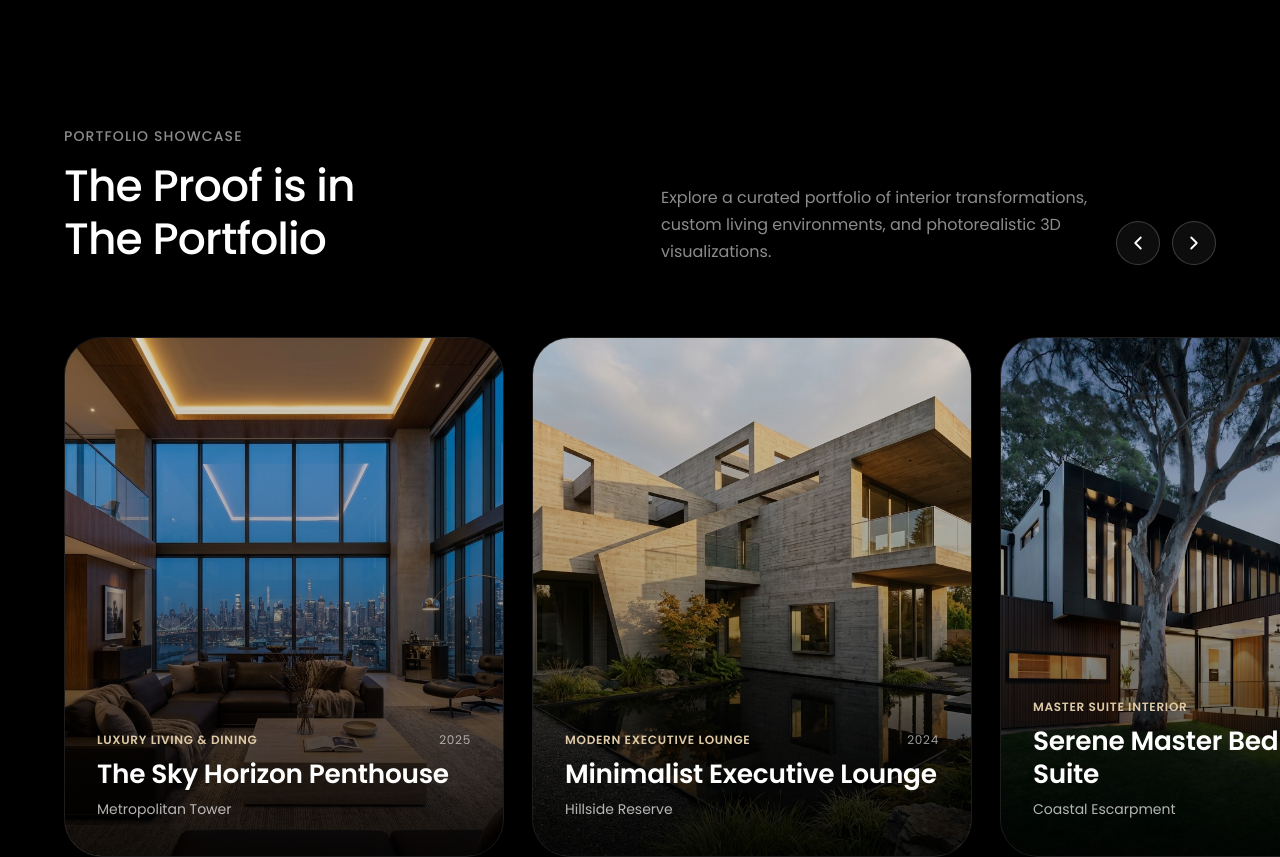
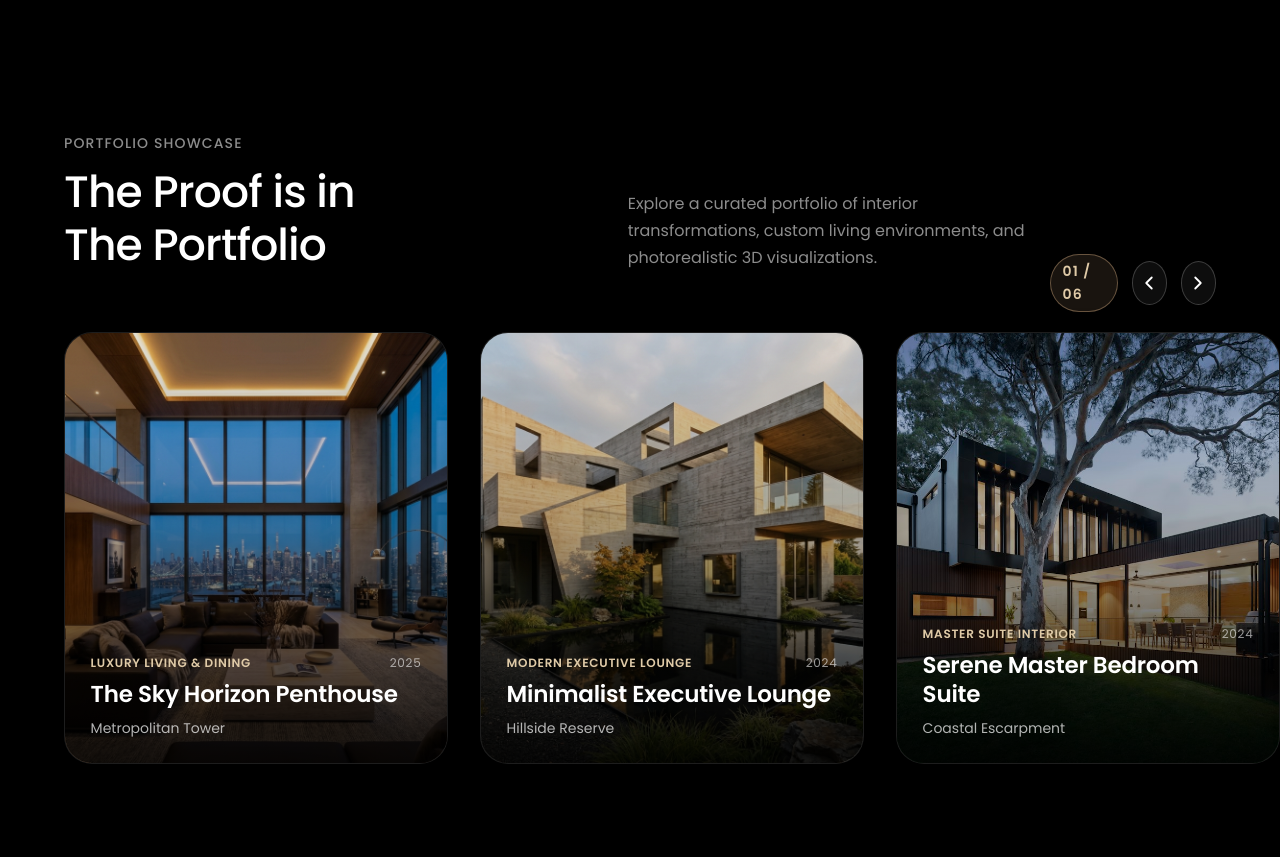
Before and after one commit to soumyamehta21/jagdish-narigara-portfolio-website, a React (Vite) app: page / in a window 1280 px wide. Shown: the part 4680-5537 px from the top of the page. Built offline with nearby package versions, Linux system fonts and the light colour scheme.

Commit message:
Convert portfolio gallery to sticky trackpad-driven horizontal scroll with exit on completion

```diff
--- a/src/components/sections/ProjectsGallery.module.css
+++ b/src/components/sections/ProjectsGallery.module.css
@@ -1,15 +1,29 @@
-.projectsSection {
+.stickySection {
   background-color: var(--color-bg-primary);
   width: 100%;
-  padding-top: var(--spacing-section-y);
-  padding-bottom: clamp(4rem, 7vw, 6.5rem);
+  position: relative;
+}
+
+.stickyWrapper {
+  position: sticky;
+  top: 0;
+  width: 100%;
+  height: 100vh;
+  max-height: 100vh;
   overflow: hidden;
+  display: flex;
+  flex-direction: column;
+  justify-content: center;
+  padding: clamp(1rem, 3vh, 2.5rem) 0;
+  box-sizing: border-box;
 }
 
 .container {
   max-width: var(--container-max-width);
+  width: 100%;
   margin: 0 auto;
   padding: 0 var(--spacing-section-x);
+  box-sizing: border-box;
 }
 
 .headerWrapper {
@@ -17,12 +31,25 @@
   justify-content: space-between;
   align-items: flex-end;
   position: relative;
+  margin-bottom: clamp(1rem, 2.5vh, 2rem);
 }
 
 .navControls {
   display: flex;
-  gap: 0.75rem;
-  margin-bottom: 2.5rem;
+  align-items: center;
+  gap: 0.85rem;
+}
+
+.slideCounter {
+  font-family: var(--font-primary);
+  font-size: var(--text-sm);
+  font-weight: 600;
+  letter-spacing: 0.08em;
+  color: var(--accent-interior-light);
+  background: var(--accent-interior-bg);
+  border: 1px solid var(--accent-interior-border);
+  padding: 0.35rem 0.75rem;
+  border-radius: 9999px;
 }
 
 .controlBtn {
@@ -48,40 +75,36 @@
   transform: scale(1.05);
 }
 
-.galleryWrapper {
+.galleryViewport {
   width: 100%;
-  position: relative;
-  margin-top: 1rem;
+  overflow: visible;
 }
 
 .horizontalTrack {
   display: flex;
-  gap: 1.75rem;
-  overflow-x: auto;
-  -webkit-overflow-scrolling: touch;
-  padding: 1rem var(--spacing-section-x) 2rem;
-  scrollbar-width: none; /* Firefox */
-}
-
-.horizontalTrack::-webkit-scrollbar {
-  display: none; /* Chrome, Safari */
+  gap: 2rem;
+  padding-left: max(var(--spacing-section-x), calc((100vw - var(--container-max-width)) / 2 + var(--spacing-section-x)));
+  padding-right: max(var(--spacing-section-x), calc((100vw - var(--container-max-width)) / 2 + var(--spacing-section-x)));
+  will-change: transform;
+  transition: transform 0.04s ease-out;
 }
 
 .projectCard {
-  flex: 0 0 440px;
-  height: 520px;
-  border-radius: var(--radius-pill);
+  flex: 0 0 clamp(340px, 30vw, 440px);
+  height: clamp(380px, 54vh, 500px);
+  border-radius: var(--radius-xl);
   overflow: hidden;
   position: relative;
   background-color: var(--color-bg-secondary);
   border: 1px solid rgba(255, 255, 255, 0.08);
-  box-shadow: 0 15px 35px rgba(0, 0, 0, 0.4);
-  transition: transform var(--transition-smooth), border-color var(--transition-smooth);
+  box-shadow: 0 15px 35px rgba(0, 0, 0, 0.45);
+  transition: transform var(--transition-smooth), border-color var(--transition-smooth), box-shadow var(--transition-smooth);
 }
 
 .projectCard:hover {
   transform: translateY(-6px);
   border-color: rgba(255, 255, 255, 0.25);
+  box-shadow: 0 20px 45px rgba(0, 0, 0, 0.6);
 }
 
 .cardInner {
@@ -99,7 +122,7 @@
 }
 
 .projectCard:hover .projectImage {
-  transform: scale(1.06);
+  transform: scale(1.05);
 }
 
 .cardGradient {
@@ -107,7 +130,7 @@
   inset: 0;
   background: linear-gradient(
     to bottom,
-    rgba(0, 0, 0, 0.15) 0%,
+    rgba(0, 0, 0, 0.1) 0%,
     rgba(0, 0, 0, 0.3) 45%,
     rgba(0, 0, 0, 0.88) 100%
   );
@@ -119,11 +142,12 @@
   bottom: 0;
   left: 0;
   width: 100%;
-  padding: 2.25rem 2rem;
+  padding: clamp(1.5rem, 3vh, 2.25rem) clamp(1.25rem, 2vw, 2rem);
   display: flex;
   flex-direction: column;
   gap: 0.5rem;
   z-index: 2;
+  box-sizing: border-box;
 }
 
 .metaRow {
@@ -145,7 +169,7 @@
 }
 
 .projectTitle {
-  font-size: 1.65rem;
+  font-size: clamp(1.25rem, 1.8vw, 1.65rem);
   font-weight: var(--font-weight-semibold);
   color: var(--color-text-primary);
   line-height: 1.25;
@@ -161,8 +185,8 @@
 
 @media (max-width: 820px) {
   .projectCard {
-    flex: 0 0 360px;
-    height: 460px;
+    flex: 0 0 340px;
+    height: 420px;
   }
 
   .navControls {
@@ -179,15 +203,15 @@
 
   .projectCard {
     flex: 0 0 85vw;
-    height: 420px;
-    border-radius: var(--radius-xl);
+    height: 380px;
+    border-radius: var(--radius-lg);
   }
 
   .cardContent {
-    padding: 1.5rem;
+    padding: 1.25rem;
   }
 
   .projectTitle {
-    font-size: 1.35rem;
+    font-size: 1.25rem;
   }
 }
--- a/src/components/sections/ProjectsGallery.tsx
+++ b/src/components/sections/ProjectsGallery.tsx
@@ -1,87 +1,122 @@
-import React, { useRef, useState, useEffect, useMemo, useCallback } from 'react';
+import React, { useRef, useState, useEffect, useCallback } from 'react';
 import { ChevronLeft, ChevronRight } from 'lucide-react';
 import { projectsData } from '../../data/siteData';
 import { SectionHeader } from '../common/SectionHeader';
-import { useReducedMotion } from '../../hooks/useReducedMotion';
 import styles from './ProjectsGallery.module.css';
 
 export const ProjectsGallery: React.FC = () => {
-  const scrollContainerRef = useRef<HTMLDivElement | null>(null);
-  const [isPaused, setIsPaused] = useState<boolean>(false);
-  const pauseTimeoutRef = useRef<number | null>(null);
-  const prefersReduced = useReducedMotion();
+  const sectionRef = useRef<HTMLElement | null>(null);
+  const trackRef = useRef<HTMLDivElement | null>(null);
+  const [containerHeight, setContainerHeight] = useState<number>(2400);
+  const [currentIndex, setCurrentIndex] = useState<number>(1);
 
-  // Duplicate items for infinite seamless scroll
-  const displayProjects = useMemo(() => [...projectsData, ...projectsData], []);
+  // Measure track width and compute needed vertical scroll distance
+  const updateDimensions = useCallback(() => {
+    if (!trackRef.current) return;
+    const trackWidth = trackRef.current.scrollWidth;
+    const viewportWidth = window.innerWidth;
+    const maxTranslate = Math.max(0, trackWidth - viewportWidth);
 
-  // Continuous auto-scroll loop
+    // 1.15 scrollFactor gives a balanced, natural trackpad translation speed
+    const scrollDistance = maxTranslate * 1.15;
+    setContainerHeight(window.innerHeight + scrollDistance);
+  }, []);
+
   useEffect(() => {
-    if (prefersReduced) return;
+    updateDimensions();
 
-    let animationFrameId: number;
-    const speed = 0.85; // Slow, elegant luxury gliding speed (~50px per second)
+    const resizeObserver = new ResizeObserver(() => {
+      updateDimensions();
+    });
 
-    const step = () => {
-      const track = scrollContainerRef.current;
-      if (track && !isPaused) {
-        const halfWidth = track.scrollWidth / 2;
-        if (halfWidth > 0 && track.scrollLeft >= halfWidth) {
-          track.scrollLeft -= halfWidth;
+    if (trackRef.current) {
+      resizeObserver.observe(trackRef.current);
     }
-        track.scrollLeft += speed;
+    window.addEventListener('resize', updateDimensions);
+
+    return () => {
+      resizeObserver.disconnect();
+      window.removeEventListener('resize', updateDimensions);
+    };
+  }, [updateDimensions]);
+
+  // Synchronize window vertical scroll with horizontal track translation
+  useEffect(() => {
+    let ticking = false;
+
+    const handleScroll = () => {
+      if (!ticking) {
+        window.requestAnimationFrame(() => {
+          if (!sectionRef.current || !trackRef.current) {
+            ticking = false;
+            return;
           }
-      animationFrameId = requestAnimationFrame(step);
+
+          const rect = sectionRef.current.getBoundingClientRect();
+          const scrollDistance = sectionRef.current.offsetHeight - window.innerHeight;
+
+          if (scrollDistance > 0) {
+            const currentY = -rect.top;
+            const progress = Math.max(0, Math.min(1, currentY / scrollDistance));
+
+            const trackWidth = trackRef.current.scrollWidth;
+            const viewportWidth = window.innerWidth;
+            const maxTranslate = Math.max(0, trackWidth - viewportWidth);
+
+            const translateX = progress * maxTranslate;
+            trackRef.current.style.transform = `translate3d(-${translateX}px, 0, 0)`;
+
+            // Update current slide index indicator (1 to N)
+            const activeIdx = Math.min(
+              projectsData.length,
+              Math.floor(progress * (projectsData.length - 1)) + 1
+            );
+            setCurrentIndex(activeIdx);
+          }
+
+          ticking = false;
+        });
+        ticking = true;
+      }
     };
 
-    animationFrameId = requestAnimationFrame(step);
+    window.addEventListener('scroll', handleScroll, { passive: true });
+    handleScroll();
 
     return () => {
-      cancelAnimationFrame(animationFrameId);
-      if (pauseTimeoutRef.current) window.clearTimeout(pauseTimeoutRef.current);
+      window.removeEventListener('scroll', handleScroll);
     };
-  }, [isPaused, prefersReduced]);
+  }, []);
 
+  // Chevron click jumps one card horizontally by scrolling the window vertically
   const scroll = useCallback((direction: 'left' | 'right') => {
-    const track = scrollContainerRef.current;
-    if (!track) return;
+    if (!sectionRef.current || !trackRef.current) return;
+    const trackWidth = trackRef.current.scrollWidth;
+    const viewportWidth = window.innerWidth;
+    const maxTranslate = Math.max(0, trackWidth - viewportWidth);
+    const scrollDistance = sectionRef.current.offsetHeight - window.innerHeight;
 
-    // Pause briefly on manual navigation so the user can inspect their chosen card
-    setIsPaused(true);
-    if (pauseTimeoutRef.current) window.clearTimeout(pauseTimeoutRef.current);
-    pauseTimeoutRef.current = window.setTimeout(() => {
-      setIsPaused(false);
-    }, 4500);
+    if (scrollDistance <= 0 || maxTranslate <= 0) return;
 
-    const halfWidth = track.scrollWidth / 2;
-    const cardScrollAmount = 468; // 440px card + 28px gap
-    const scrollDelta = direction === 'left' ? -cardScrollAmount : cardScrollAmount;
+    // Card width (approx 440px + 28px gap)
+    const cardStep = 468;
+    const verticalStep = (cardStep / maxTranslate) * scrollDistance;
 
-    // Prevent hitting hard left boundary when scrolling left
-    if (direction === 'left' && track.scrollLeft < cardScrollAmount) {
-      track.scrollLeft += halfWidth;
-    } else if (direction === 'right' && track.scrollLeft >= halfWidth) {
-      track.scrollLeft -= halfWidth;
-    }
-
-    track.scrollBy({
-      left: scrollDelta,
+    window.scrollBy({
+      top: direction === 'right' ? verticalStep : -verticalStep,
       behavior: 'smooth',
     });
   }, []);
 
-  const handleMouseEnter = () => setIsPaused(true);
-  const handleMouseLeave = () => setIsPaused(false);
-
-  const handleTouchStart = () => setIsPaused(true);
-  const handleTouchEnd = () => {
-    if (pauseTimeoutRef.current) window.clearTimeout(pauseTimeoutRef.current);
-    pauseTimeoutRef.current = window.setTimeout(() => {
-      setIsPaused(false);
-    }, 2500);
-  };
-
   return (
-    <section id="project" className={styles.projectsSection} aria-label="Portfolio Showcase">
+    <section
+      id="project"
+      ref={sectionRef}
+      className={styles.stickySection}
+      style={{ height: `${containerHeight}px` }}
+      aria-label="Portfolio Showcase"
+    >
+      <div className={styles.stickyWrapper}>
         <div className={styles.container}>
           {/* Header with Navigation Controls */}
           <div className={styles.headerWrapper}>
@@ -93,6 +128,9 @@ export const ProjectsGallery: React.FC = () => {
             />
 
             <div className={styles.navControls} aria-label="Gallery Navigation">
+              <span className={styles.slideCounter} aria-live="polite">
+                {String(currentIndex).padStart(2, '0')} / {String(projectsData.length).padStart(2, '0')}
+              </span>
               <button
                 type="button"
                 className={styles.controlBtn}
@@ -113,35 +151,29 @@ export const ProjectsGallery: React.FC = () => {
           </div>
         </div>
 
-      {/* Horizontal Scroll Track with Auto-Scroll & Hover Pause */}
+        {/* Horizontal Track Translated by Trackpad Vertical Scroll */}
+        <div className={styles.galleryViewport}>
           <div
-        className={styles.galleryWrapper}
-        onMouseEnter={handleMouseEnter}
-        onMouseLeave={handleMouseLeave}
-        onTouchStart={handleTouchStart}
-        onTouchEnd={handleTouchEnd}
-      >
-        <div
-          ref={scrollContainerRef}
+            ref={trackRef}
             className={styles.horizontalTrack}
             tabIndex={0}
             role="region"
-          aria-label="Horizontal scrollable list of interior design projects"
+            aria-label="Trackpad-driven scrollable list of interior design projects"
           >
-          {displayProjects.map((project, index) => (
-            <article key={`${project.id}-${index}`} className={styles.projectCard}>
+            {projectsData.map((project, index) => (
+              <article key={project.id} className={styles.projectCard}>
                 <div className={styles.cardInner}>
                   <img
                     src={project.imageSrc}
                     alt={project.title}
                     className={styles.projectImage}
-                  loading={index < 4 ? 'eager' : 'lazy'}
+                    loading={index < 3 ? 'eager' : 'lazy'}
                     width="800"
                     height="600"
                   />
                   <div className={styles.cardGradient} />
 
-                {/* Floating Content Pill */}
+                  {/* Content Overlay */}
                   <div className={styles.cardContent}>
                     <div className={styles.metaRow}>
                       <span className={styles.category}>{project.category}</span>
@@ -155,6 +187,7 @@ export const ProjectsGallery: React.FC = () => {
             ))}
           </div>
         </div>
+      </div>
     </section>
   );
 };
```
Lines whose indentation alone changed are shown as unchanged.
